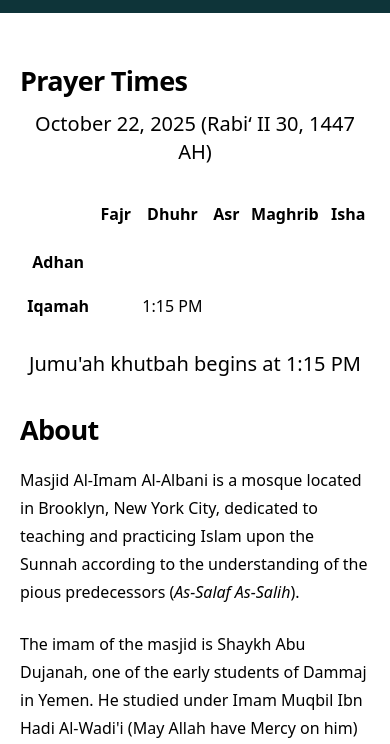
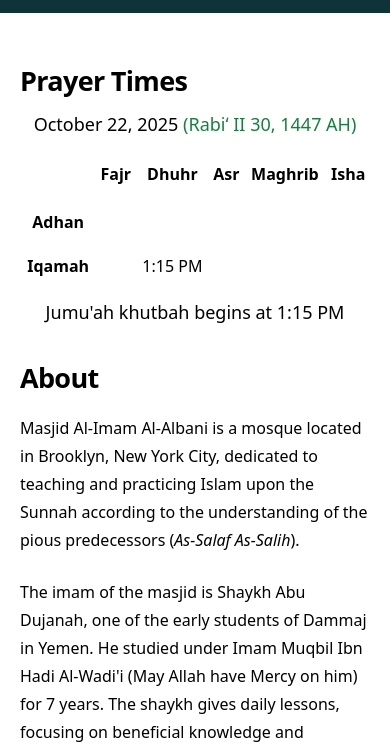
Before and after one commit to mhmh4/masjidalbani.com, a plain HTML site: page index.html in a window 390 px wide. Shown: the part 100-844 px from the top of the page. Drawn offline with nearby package versions, Linux system fonts and the light colour scheme; no server answers.

Commit message:
Update index.html

```diff
--- a/index.html
+++ b/index.html
@@ -59,12 +59,12 @@
       <section class="mx-auto max-w-6xl px-5 pb-4 sm:px-10 sm:pb-8">
         <h2 class="mb-2 text-[27px] font-bold tracking-tight">Prayer Times</h2>
 
-        <div class="text-center text-xl">
+        <div class="text-center text-lg sm:text-xl">
           <span id="gregorian-date"></span>
-          <span id="hijri-date"></span>
+          <span id="hijri-date" class="text-green-700"></span>
         </div>
 
-        <table class="mt-6 w-full table-auto text-base sm:text-xl">
+        <table class="mt-3 w-full table-auto text-base sm:mt-6 sm:text-xl">
           <thead>
             <tr>
               <th class="py-3"></th>
@@ -99,7 +99,7 @@
           </tbody>
         </table>
 
-        <div class="mt-6 text-center text-xl">
+        <div class="mt-3 text-center text-lg sm:mt-6 sm:text-xl">
           Jumu'ah khutbah begins at 1:15 PM
         </div>
       </section>
```
